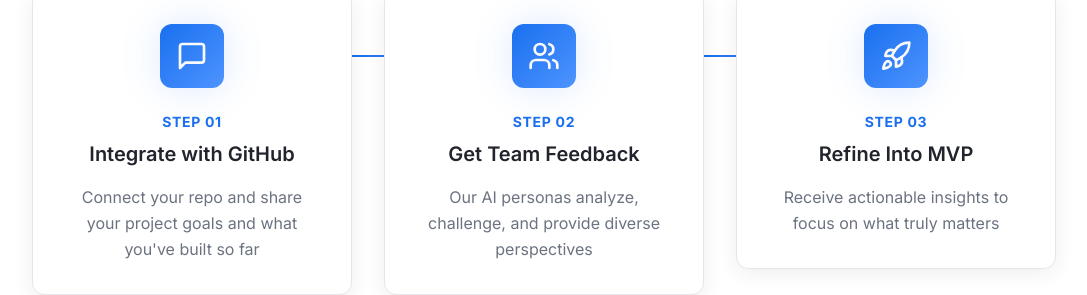
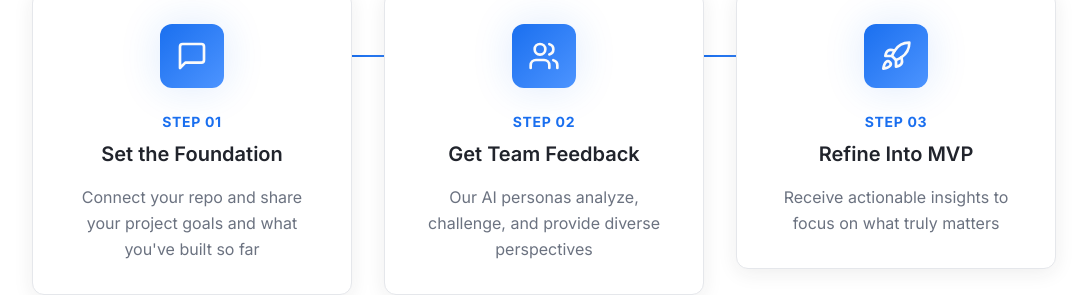
Before and after one commit to FlipperLabs/mvpeeps-landing-page, a React (Vite) app: page / in a window 1280 px wide. Shown: the part 2399-2694 px from the top of the page, without its empty margins (96-1183 px from the left). Built offline with nearby package versions, Linux system fonts and the light colour scheme; the HTML template or start-up script is replaced by a standard one.

Commit message:
fix: updates title for step 1

```diff
--- a/src/components/HowItWorks.tsx
+++ b/src/components/HowItWorks.tsx
@@ -5,7 +5,7 @@ const HowItWorks = () => {
     {
       number: "01",
       icon: MessageSquare,
-      title: "Integrate with GitHub",
+      title: "Set the Foundation",
       description: "Connect your repo and share your project goals and what you've built so far"
     },
     {
```
